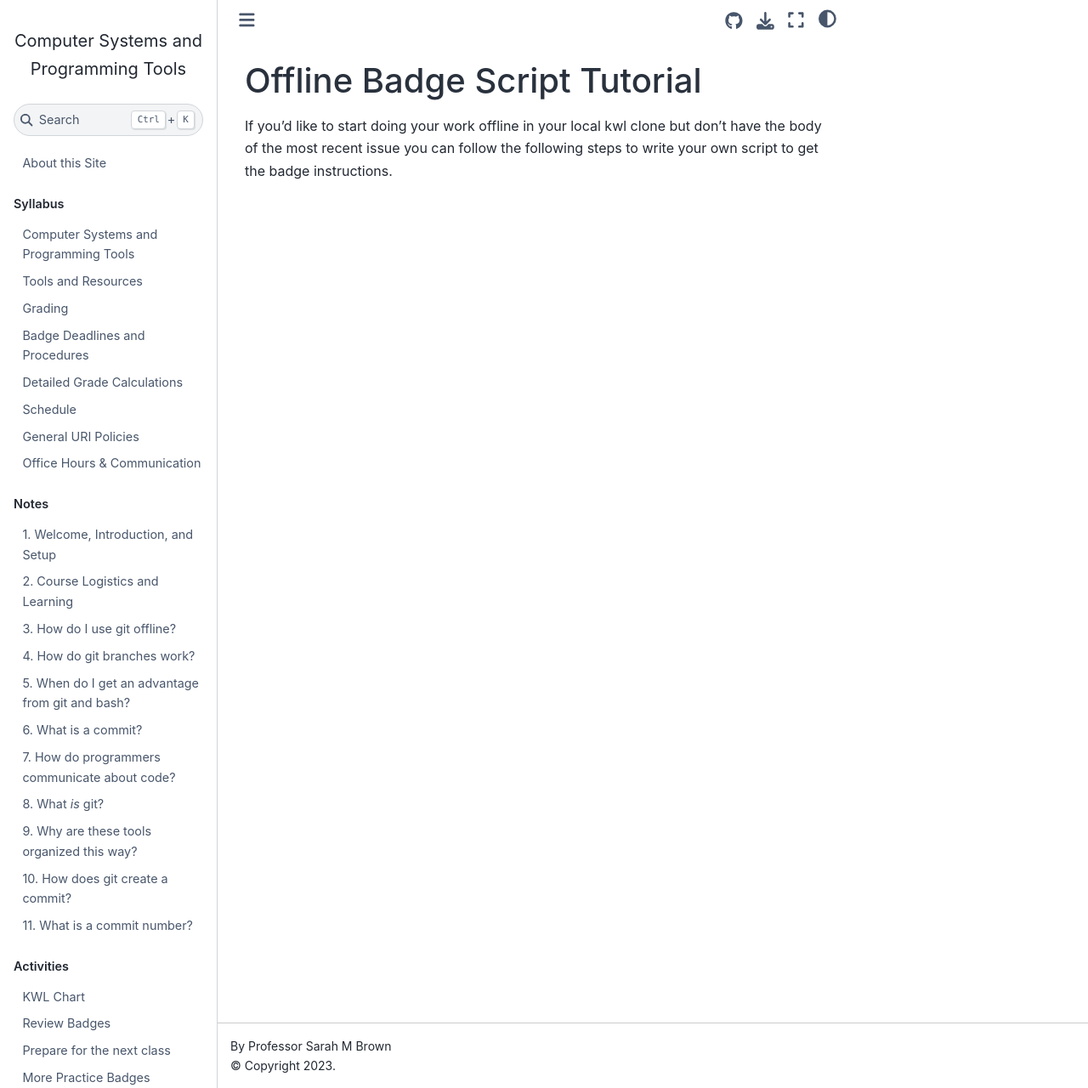
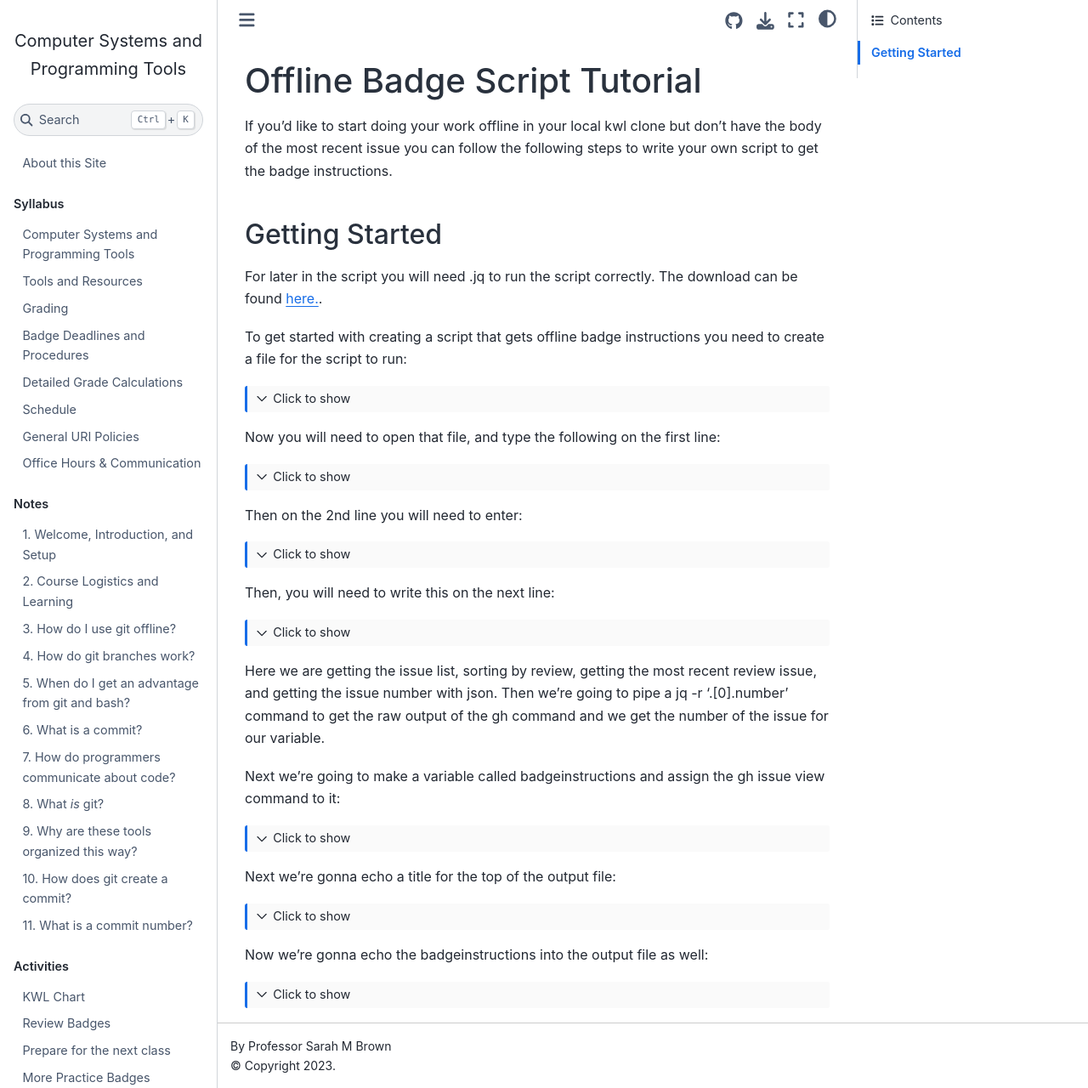
Before and after one commit to introcompsys/fall2023, a Jupyter Book: the page built from resources/offlinebadgeinstructions.md, in a window 1280 px wide and 1280 px high. Shown: the whole window at 85% size. Built offline with Jupyter Book 1.0.4 settings and Sphinx 7.4.7 and the Sphinx Book theme 1.1.4, drawn with Linux system fonts in a browser that asks for light colours; pages that are not in the unit, such as notebooks, are missing from menus.

Commit message:
Added resources/offlinebadgeinstructions.md

````diff
--- a/resources/offlinebadgeinstructions.md
+++ b/resources/offlinebadgeinstructions.md
@@ -1,3 +1,45 @@
 # Offline Badge Script Tutorial
 
 If you'd like to start doing your work offline in your local kwl clone but don't have the body of the most recent issue you can follow the following steps to write your own script to get the badge instructions.
+
+## Getting Started
+
+For later in the script you will need .jq to run the script correctly. The download can be found [here.](https://cameronnokes.com/blog/working-with-json-in-bash-using-jq/).
+
+To get started with creating a script that gets offline badge instructions you need to create a file for the script to run:
+```{toggle}
+touch badgeinstructions.sh
+```
+
+Now you will need to open that file, and type the following on the first line:
+```{toggle}
+#!/bin/bash
+```
+
+Then on the 2nd line you will need to enter:
+```{toggle}
+outputfile="offline_badge_instructions-$(date "+%Y-%m-%d").md"
+```
+
+Then, you will need to write this on the next line:
+```{toggle}
+badgeissue=$(gh issue list --label review -L 1 --json number | jq -r '.[0].number')
+```
+Here we are getting the issue list, sorting by review, getting the most recent review issue, and getting the issue number with json.
+Then we're going to pipe a jq -r '.[0].number' command to get the raw output of the gh command and we get the number of the issue for our variable.
+
+
+Next we're going to make a variable called badgeinstructions and assign the gh issue view command to it:
+```{toggle}
+badgeinstructions=$(gh issue view $badgeissue)
+```
+
+Next we're gonna echo a title for the top of the output file:
+```{toggle}
+echo "Most Recent Badge Instructions" >> $outputfile
+```
+
+Now we're gonna echo the badgeinstructions into the output file as well:
+```{toggle}
+echo "$badgeinstructions" >> $outputfile
+```
````
